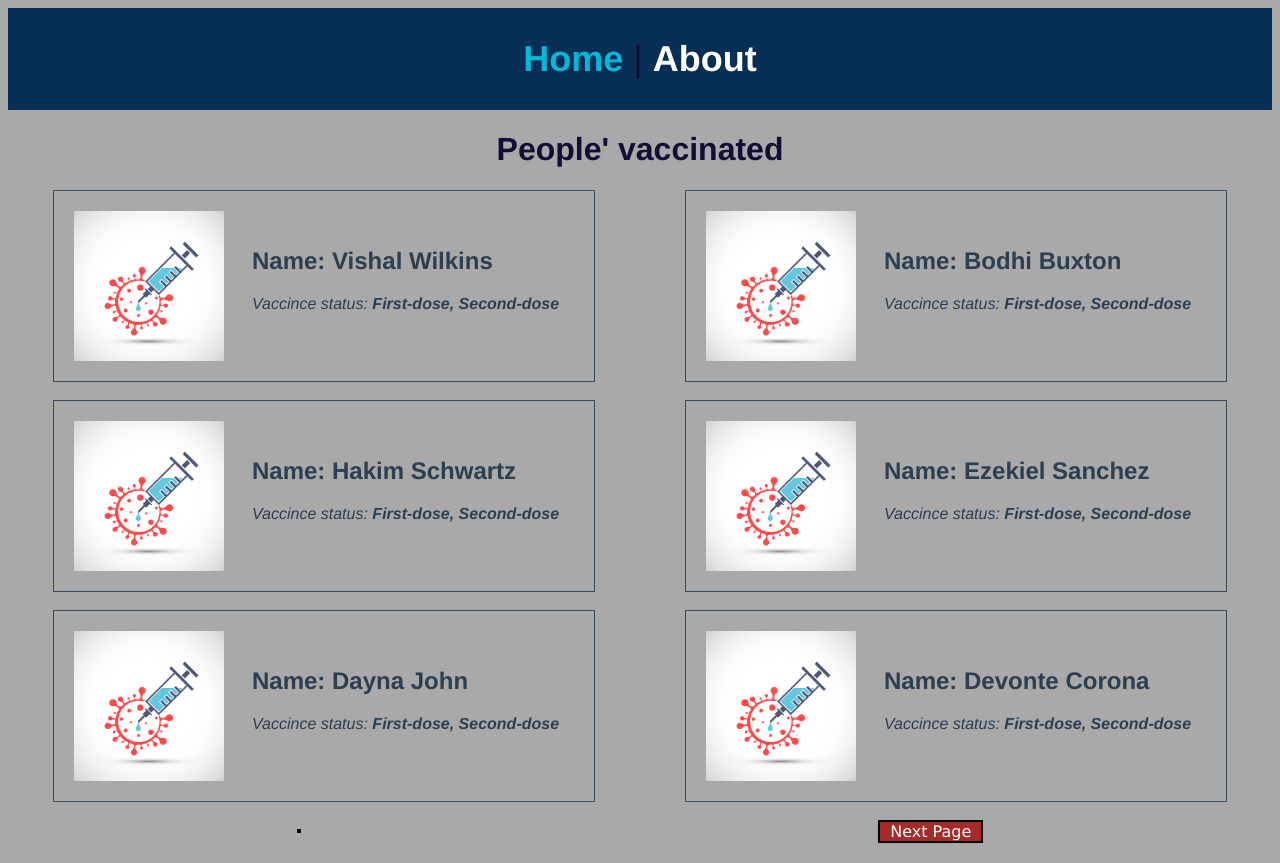
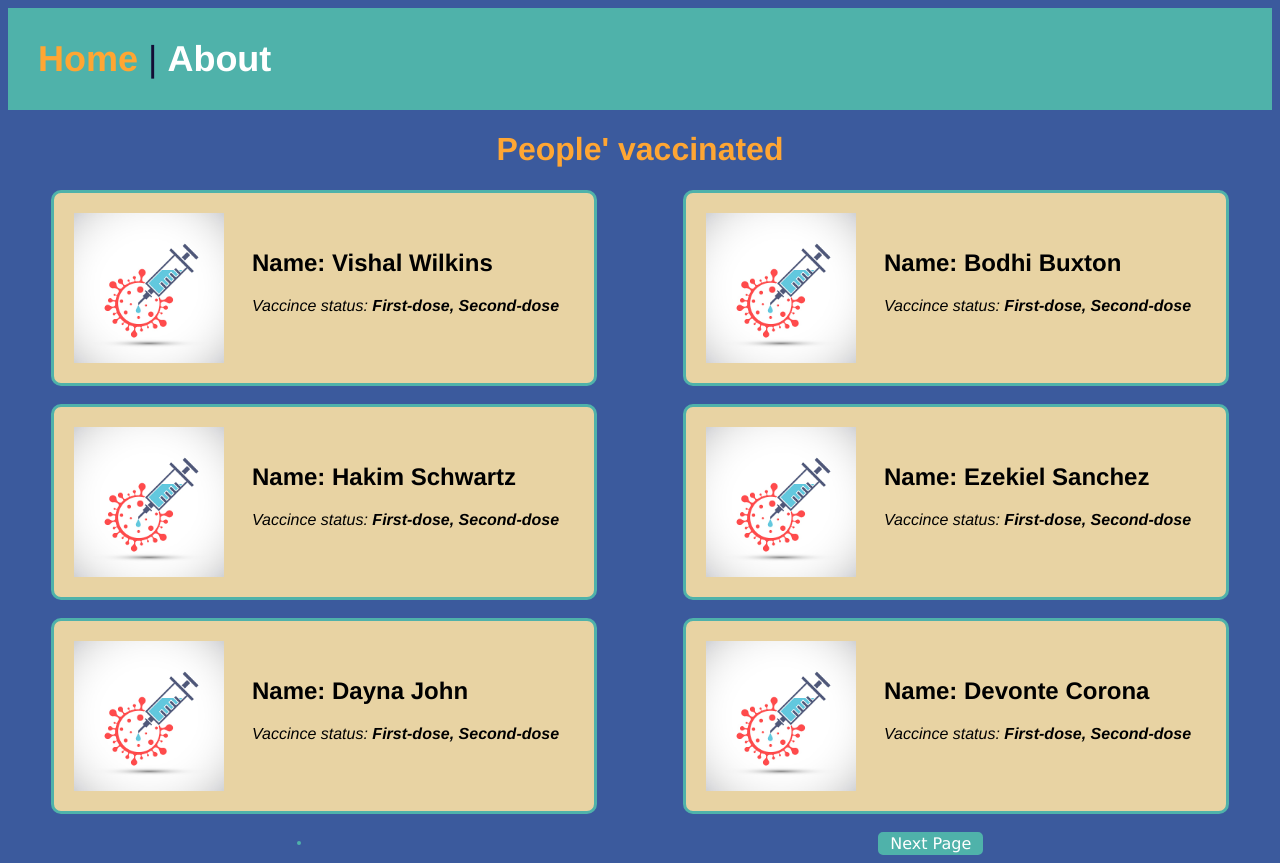
Before and after one commit to MikeVasaski/se331-Project1-Group, a Vue app: page / in a window 1280 px wide. Built offline with nearby package versions, Linux system fonts and the light colour scheme; data requests are answered from the project's data file.

Commit message:
update ux

```diff
--- a/src/App.vue
+++ b/src/App.vue
@@ -20,14 +20,14 @@ export default {
 <style>
 @keyframes yellowfade {
   from {
-    background: yellow;
+    background: #ffa633;
   }
   to {
     background: transparent;
   }
 }
 body {
-  background-color: darkgray;
+  background-color: #3b5a9d;
 }
 #flashMessage {
   animation-name: yellowfade;
@@ -43,7 +43,8 @@ body {
   flex-direction: column;
 }
 nav {
-  background-color: #072e55;
+  text-align: left;
+  background-color: #4fb2aa;
   padding: 30px;
   font-size: 36px;
 }
@@ -53,6 +54,6 @@ nav a {
   text-decoration: none;
 }
 nav a.router-link-exact-active {
-  color: #00b8d8;
+  color: #ffa633;
 }
 </style>
--- a/src/components/PersonCard.vue
+++ b/src/components/PersonCard.vue
@@ -35,7 +35,9 @@ export default {
   padding: 20px;
   width: 500px;
   cursor: pointer;
-  border: 1px solid #39495c;
+  border: 3px solid #4fb2aa;
+  border-radius: 10px;
+  background-color: #e8d3a3;
   margin-bottom: 18px;
 }
 .event-card img {
@@ -47,7 +49,7 @@ export default {
   box-shadow: 0 3px 12px 0 rgba(0, 0, 0, 0.2);
 }
 .event-link {
-  color: #2c3e50;
+  color: black;
   text-decoration: none;
   text-align: left;
 }
--- a/src/components/ReviewForm.vue
+++ b/src/components/ReviewForm.vue
@@ -1,7 +1,7 @@
 <template>
   <div>
     <form class="review-form" @submit.prevent="onSubmit">
-      <h3>Doctor Suggestion</h3>
+      <h3>Doctor Comment</h3>
       <label for="suggestion">Comment:</label>
       <textarea id="suggestion" v-model="suggestion"></textarea>
 
@@ -73,7 +73,8 @@ body {
   padding: 20px;
   margin: 40px;
   border: 2px solid #000000;
-  background-color: #add8e6;
+  border-radius: 10px;
+  background-color: #e8d3a3;
   -webkit-box-shadow: 0px 2px 15px -12px rgba(0, 0, 0, 0.57);
   -moz-box-shadow: 0px 2px 15px -12px rgba(0, 0, 0, 0.57);
   box-shadow: 2px 15px -12px rgba(0, 0, 0, 0.57);
@@ -122,12 +123,12 @@ ul {
 
 .button {
   margin: 30px;
-  background-color: #39495c;
+  background-color: #ffa633;
   border-radius: 5px;
   font-size: 18px;
   width: 100px;
   height: 60px;
-  color: white;
+  color: black;
   padding: 20px;
   box-shadow: inset 0 -0.6em 1em -0.35em rgba(0, 0, 0, 0.17),
     inset 0 0.6em 2em -0.3em rgba(255, 255, 255, 0.15),
--- a/src/components/ReviewList.vue
+++ b/src/components/ReviewList.vue
@@ -1,7 +1,7 @@
 <template>
   <div class="review-container">
     <div id="doctorSuggest-card">
-      <h3>Doctor's Suggestion:</h3>
+      <h3>Doctor's Comment:</h3>
       <ul>
         <li v-for="(review, index) in reviews" :key="index">
           Date: {{ review.date }}
@@ -25,12 +25,14 @@ export default {
 
 <style>
 #doctorSuggest-card {
-  background-color: #e9f3f6;
+  background-color: #e8d3a3;
   padding: 20px;
   margin: auto;
+  border-radius: 10px;
   border: 2px solid #000000;
   width: 425px;
   margin-top: 20px;
+  padding: 3%;
 }
 li {
   text-align: left;
--- a/src/views/HomeView.vue
+++ b/src/views/HomeView.vue
@@ -95,6 +95,9 @@ export default {
 };
 </script>
 <style scoped>
+h1 {
+  color: #ffa633;
+}
 .home {
   display: flex;
   flex-direction: row;
@@ -123,7 +126,8 @@ export default {
   text-align: right;
 }
 .btn {
-  border: 2px solid #000;
-  background-color: brown;
+  border-radius: 5px;
+  border: 2px solid #4fb2aa;
+  background-color: #4fb2aa;
 }
 </style>
--- a/src/views/event/EventDetail.vue
+++ b/src/views/event/EventDetail.vue
@@ -4,7 +4,7 @@
     <p><b>Age: </b>{{ people.age }}</p>
     <p><b>Address: </b>{{ people.hometown }}</p>
   </div>
-  <button @click="update">Update</button>
+  <button @click="update" class="btn">Update</button>
 </template>
 <script>
 export default {
@@ -31,4 +31,9 @@ p {
   margin: 12px 0px;
   text-align: left;
 }
+.btn {
+  border-radius: 5px;
+  border: 2px solid black;
+  background-color: #ffa633;
+}
 </style>
--- a/src/views/event/EventLayout.vue
+++ b/src/views/event/EventLayout.vue
@@ -20,22 +20,26 @@ export default {
   align-items: center;
   margin-top: 24px;
   font-size: 24px;
-  background-color: aliceblue;
+  background-color: #4fb2aa;
+  border-style: groove;
+  border-radius: 30px;
   margin-left: 25%;
   margin-right: 25%;
   padding: 3px 12px;
 }
 #nav {
+  text-align: left;
   font-family: "Lucida Sans", "Lucida Sans Regular", "Lucida Grande",
     "Lucida Sans Unicode", Geneva, Verdana, sans-serif;
   font-size: 24px;
   margin-top: 24px;
+  color: black;
 }
 #nav a {
   text-decoration: none;
 }
 #nav a.router-link-exact-active {
-  color: #fff;
-  text-shadow: 1px 1px #2e46fd;
+  color: #ffa633;
+  text-shadow: 1px 1px black;
 }
 </style>
--- a/src/views/event/EventVaccine.vue
+++ b/src/views/event/EventVaccine.vue
@@ -1,6 +1,6 @@
 <template>
   <div class="vacc">
-    <p><b>Lastest Status </b></p>
+    <h1><b>Lastest Status </b></h1>
     <p><b>First dose </b></p>
     <p>
       Vaccine Name: <i>{{ people.vaccine_name }}</i>
@@ -16,7 +16,7 @@
       Date: <i>{{ people.vaccine_date2 }}</i>
     </p>
   </div>
-  <button @click="update">Update</button>
+  <button @click="update" class="btn">Update</button>
 </template>
 <script>
 export default {
@@ -30,4 +30,9 @@ export default {
   margin: 12px 0px;
   text-align: left;
 }
+.btn {
+  border-radius: 5px;
+  border: 2px solid black;
+  background-color: #ffa633;
+}
 </style>
```
